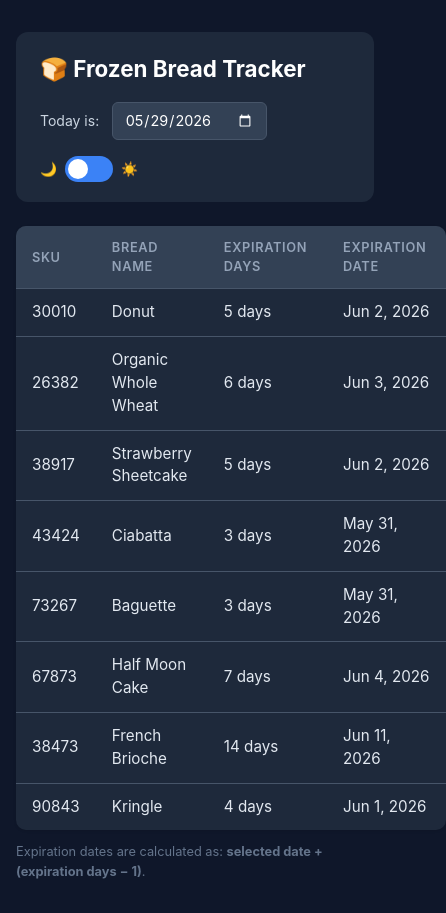
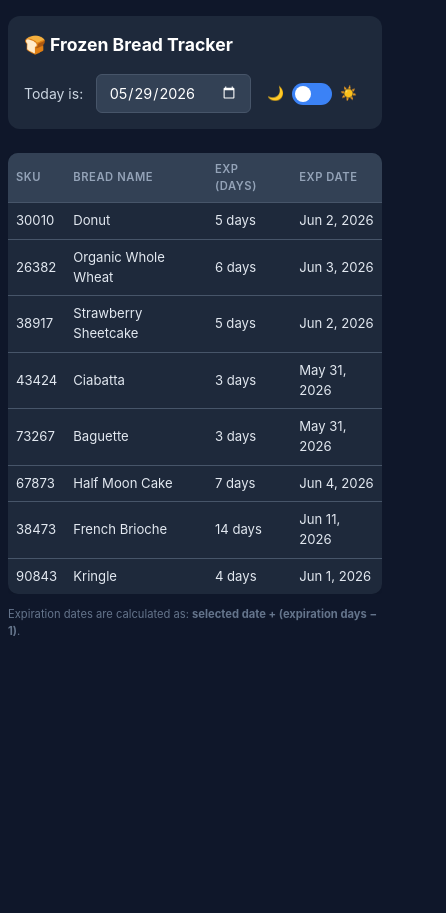
Before and after one commit to boykekp-png/frozen-bread-tracker, a website: page frozen-bread-tracker-simple/index.html in a window 390 px wide. Shown: the whole page, 446 px wide, since content can reach past the window. After the commit the page ends 844 px from the top, so only its background shows below. Drawn offline with nearby package versions, Linux system fonts and the light colour scheme.

Commit message:
Shorten column headers and improve mobile responsiveness

```diff
--- a/frozen-bread-tracker-simple/index.html
+++ b/frozen-bread-tracker-simple/index.html
@@ -57,8 +57,18 @@
         .toggle input:checked + .slider { background: #334155; }
         .toggle input:checked + .slider::before { transform: translateX(22px); }
 
+        .table-wrap { overflow-x: auto; -webkit-overflow-scrolling: touch; }
+
         @media (max-width: 600px) {
-            .header { flex-direction: column; align-items: flex-start; }
+            .header { flex-direction: column; align-items: flex-start; padding: 1rem; }
+            .header h1 { font-size: 1.1rem; }
+            .container { padding: 1rem 0.5rem; }
+            th { padding: 0.5rem 0.5rem; font-size: 0.7rem; }
+            td { padding: 0.5rem 0.5rem; font-size: 0.82rem; }
+            .note { font-size: 0.7rem; }
+            .toggle { width: 40px; height: 22px; }
+            .toggle .slider::before { width: 16px; height: 16px; left: 3px; bottom: 3px; }
+            .toggle input:checked + .slider::before { transform: translateX(18px); }
         }
     </style>
 </head>
@@ -130,8 +140,8 @@
         const columns = [
             { key: 'sku',              label: 'SKU' },
             { key: 'name',             label: 'Bread Name' },
-            { key: 'expiration_days',  label: 'Expiration Days' },
-            { key: 'expiration_date',  label: 'Expiration Date' }
+            { key: 'expiration_days',  label: 'Exp (Days)' },
+            { key: 'expiration_date',  label: 'Exp Date' }
         ];
 
         function getTodayDate() {
@@ -202,7 +212,7 @@
             const container = document.getElementById('table-container');
             const sorted = getSortedData();
 
-            let html = '<table>';
+            let html = '<div class="table-wrap"><table>';
             html += '<thead><tr>';
             columns.forEach(col => {
                 const arrow = getArrow(col.key);
@@ -220,7 +230,7 @@
                 html += '</tr>';
             });
 
-            html += '</tbody></table>';
+            html += '</tbody></table></div>';
             container.innerHTML = html;
         }
 
```
Also changed, not shown: index.html (+15 -5 lines).
